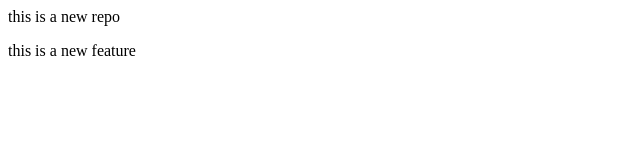
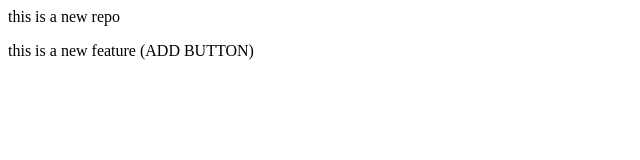
Before and after one commit to S-a11-jpg/localrepo, a plain HTML site: page index.html in a window 1280 px wide. Shown: the whole page, without its empty margins (0-640 px from the left). Drawn offline with Linux system fonts and the light colour scheme.

```diff
--- a/index.html
+++ b/index.html
@@ -1,2 +1,2 @@
 <p> this is a new repo</p>
-<p> this is a new feature</p>
+<p> this is a new feature (ADD BUTTON)</p>
```
